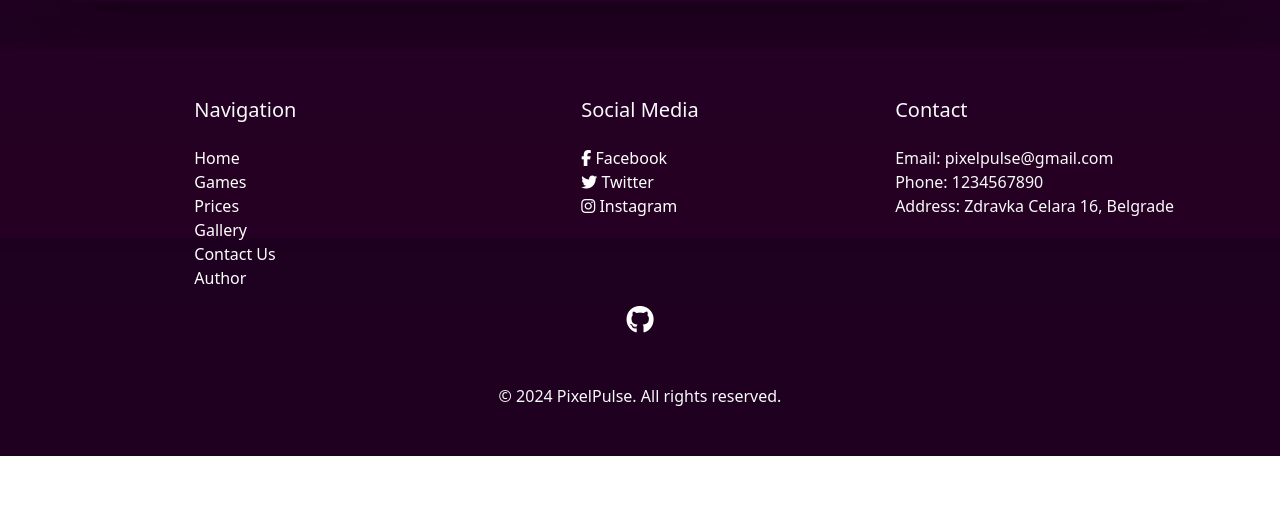
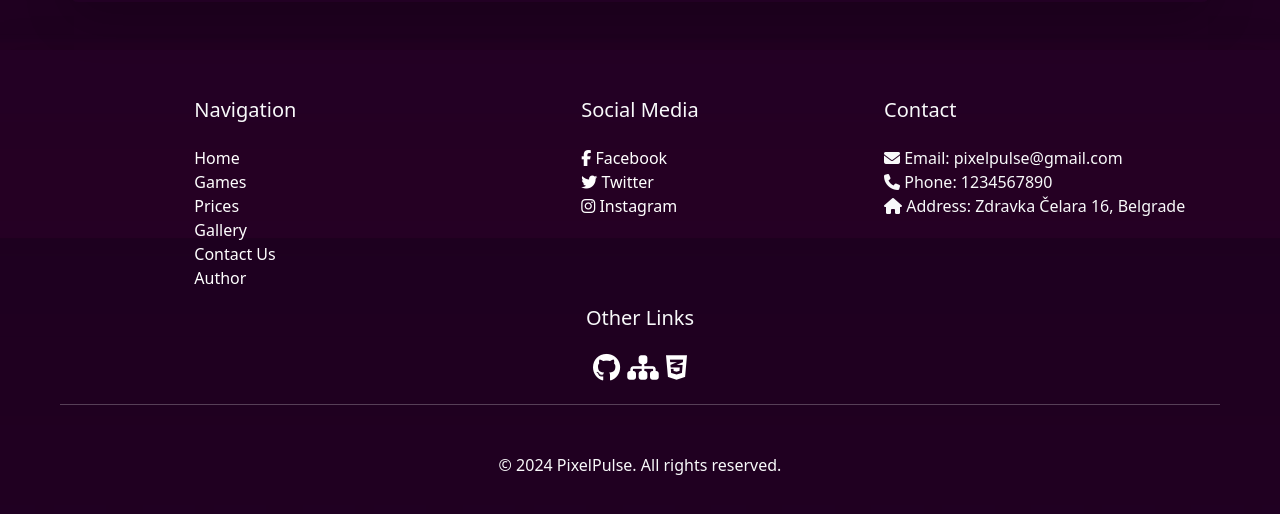
Before and after one commit to ivanyzzza/pixelpulse, a plain HTML site: page contact.html in a window 1280 px wide. Shown: the part 562-1076 px from the top of the page. Before the commit the page ends 1018 px from the top, so only its background shows below. Drawn offline with nearby package versions, Linux system fonts and the light colour scheme; some packages are replaced by stand-ins of ours.

Commit message:
Update contact.html

```diff
--- a/contact.html
+++ b/contact.html
@@ -124,21 +124,27 @@
                       </ul>
                     </div>
                   </div>
-                  <div class="col-lg-4 d-flex justify-content-center">
-                    <div>
-                      <h5 class="mb-4">Contact</h5>
-                      <p>Email: pixelpulse@gmail.com</p>
-                      <p>Phone: 1234567890</p>
-                      <p>Address: Zdravka Celara 16, Belgrade</p>
+                        <div class="col-lg-4 d-flex justify-content-center">
+                            <div>
+                            <h5 class="mb-4">Contact</h5>
+                            <p><i class="fa-solid fa-envelope"></i> Email: pixelpulse@gmail.com</p>
+                            <p><i class="fa-solid fa-phone"></i> Phone: 1234567890</p>
+                            <p><i class="fa-solid fa-house"></i> Address: Zdravka Čelara 16, Belgrade</p>
+                        </div>
+                    </div>
+                </div>
+                <div class="row">
+                    <div class="col-lg-12 d-flex justify-content-center flex-column text-center">
+                        <h5 class="drugiLinkovi mb-3">Other Links</h5>
+                        <div class="fs-3">
+                            <a href="https://github.com/ivanyzzza/pixelpulse" target="_blank" class="text-center"><i class="fa-brands fa-github"></i></a>
+                            <a href="sitemap.xml" target="_blank"><i class="fa-solid fa-sitemap"></i></a>
+                            <a href="css/responsive.css" target="_blank"><i class="fa-brands fa-css3-alt"></i></a>
+                        </div>
+                    </div>
                   </div>
-              </div>
-          </div>
 
-        <div class="row">
-          <div class="col-lg-12 d-flex justify-content-center">
-            <a href="https://github.com/ivanyzzza/pixelpulse" target="_blank" class="text-center"><i class="fa-brands fa-github fs-3"></i></a>
-          </div>
-        </div>
+                  <hr class="bg-light">
 
           <div class="row mt-5 p-0">
             <div class="col-lg-12 d-flex justify-content-center">
```
